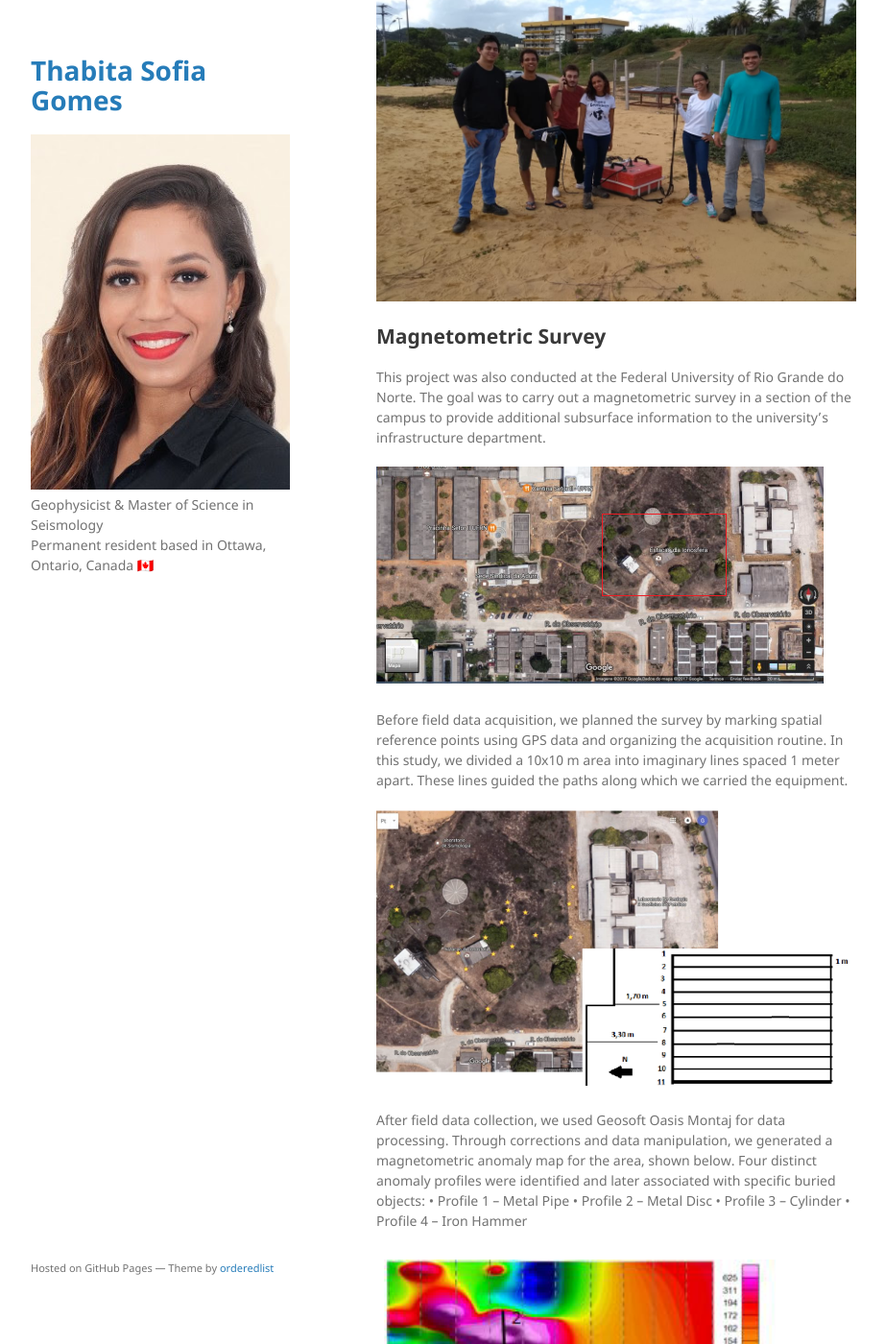
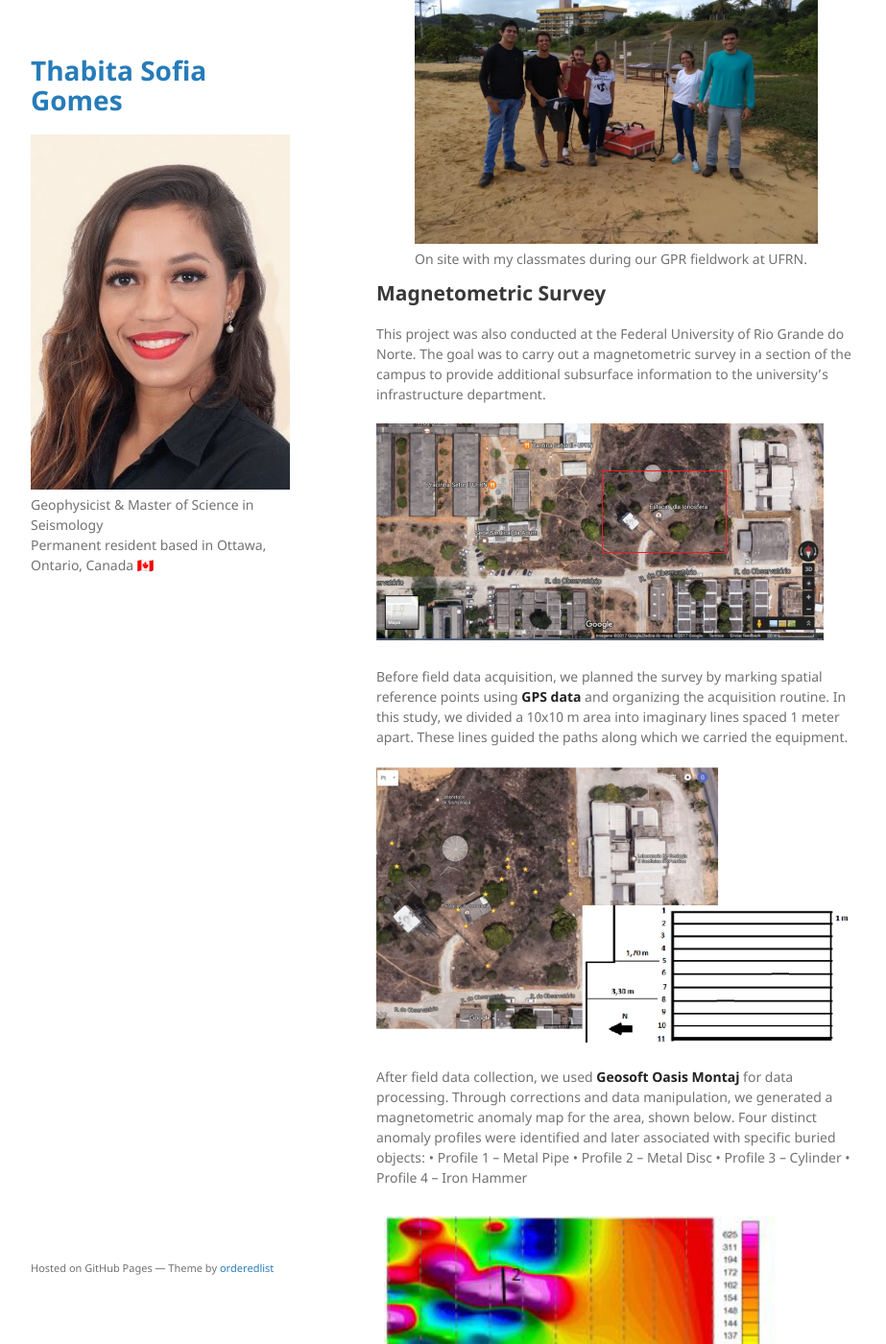
Before and after one commit to ThabitaSofia/thabitagomes, a Jekyll site: the page built from geophysical_surveys.md, in a window 1280 px wide and 1400 px high, scrolled down 379 px. Shown: the whole window at 96% size, without its empty margins (178-1101 px from the left). Built offline with Jekyll 4.4.1, drawn with Linux system fonts in a browser that asks for light colours; our own code applies the rules of GitHub Pages for plain Markdown files.

Commit message:
changes to HW page and one trial image caption

```diff
--- a/geophysical_surveys.md
+++ b/geophysical_surveys.md
@@ -9,8 +9,10 @@ Conducted a Ground Penetrating Radar (GPR) survey to locate possible water and p
 
 The processed data and interpretations are not publicly available.
 
-![GPR survey](assets/img/GPR.jpg "On site with my classmates during our GPR fieldwork at UFRN.")
-
+<figure>
+  <img src="assets/img/GPR.jpg" alt="On site with my classmates during our GPR fieldwork at UFRN.">
+  <figcaption>On site with my classmates during our GPR fieldwork at UFRN.</figcaption>
+</figure>
 
 ## Magnetometric Survey
 
@@ -19,12 +21,12 @@ This project was also conducted at the Federal University of Rio Grande do Norte
 
 ![Magnetometric Survey](assets/img/Magnetometria Satelite - PHOTO 2.png "Satellite image of the study area. The red square shows the boundaries of the region where the magnetometric survey was conducted.")
 
-Before field data acquisition, we planned the survey by marking spatial reference points using GPS data and organizing the acquisition routine. In this study, we divided a 10x10 m area into imaginary lines spaced 1 meter apart. These lines guided the paths along which we carried the equipment.
+Before field data acquisition, we planned the survey by marking spatial reference points using **GPS data** and organizing the acquisition routine. In this study, we divided a 10x10 m area into imaginary lines spaced 1 meter apart. These lines guided the paths along which we carried the equipment.
 
 ![GPS points](assets/img/Mag- Pontos GPS e Grid- PHOTO 3.png "GPS points plotted on the map. Figure 2: Acquisition plan layout.")
 
 
-After field data collection, we used Geosoft Oasis Montaj for data processing. Through corrections and data manipulation, we generated a magnetometric anomaly map for the area, shown below. Four distinct anomaly profiles were identified and later associated with specific buried objects:
+After field data collection, we used **Geosoft Oasis Montaj** for data processing. Through corrections and data manipulation, we generated a magnetometric anomaly map for the area, shown below. Four distinct anomaly profiles were identified and later associated with specific buried objects:
     • Profile 1 – Metal Pipe
     • Profile 2 – Metal Disc
     • Profile 3 – Cylinder
```
Also changed, not shown: HW.md (+2 -3 lines), 1 other file.
